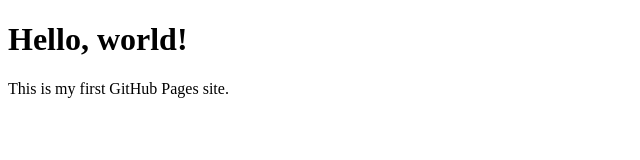
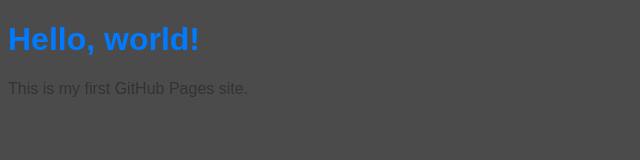
Before and after one commit to flokeloke/flokeloke.github.io, a plain HTML site: page index.html in a window 1280 px wide. Shown: the whole page, without its empty margins (0-640 px from the left). Drawn offline with Linux system fonts and the light colour scheme.

Commit message:
Update index.html

```diff
--- a/index.html
+++ b/index.html
@@ -9,4 +9,14 @@
   <h1>Hello, world!</h1>
   <p>This is my first GitHub Pages site.</p>
 </body>
+<style>
+  body {
+    font-family: Arial, sans-serif;
+    background-color: #4b4b4b;
+    color: #333;
+  }
+  h1 {
+    color: #007bff;
+  }
+  </style>
 </html>
```
